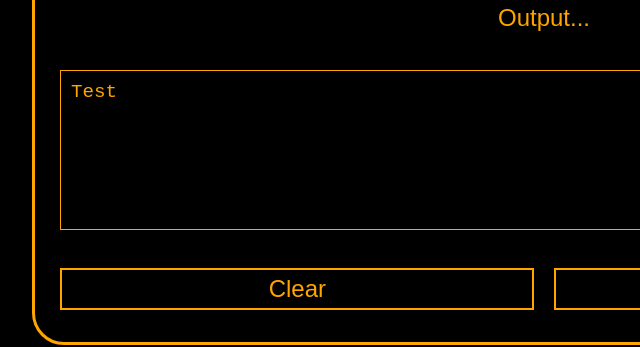
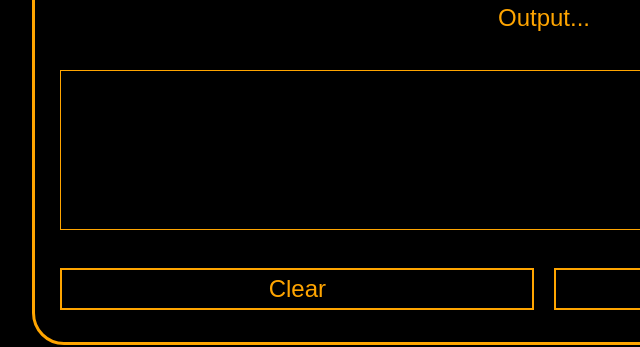
Before and after one commit to Kris-Martin/morse-translator, a plain HTML site: page index.html in a window 1280 px wide. Shown: the part 415-762 px from the top of the page, 96-736 px from the left. Drawn offline with Linux system fonts and the light colour scheme.

Commit message:
Remove test text from html

```diff
--- a/index.html
+++ b/index.html
@@ -23,7 +23,7 @@
                     placeholder="Type message to translate here: English text or Morse code - using '.' for dot, '-' for dash, a space between each morse letter, and a '/' between each word."
                 ></textarea>
                 <label for="output">Output...</label>
-                <p id="output">Test</p>
+                <p id="output"></p>
                 <div class="buttons">
                     <button id="clear">Clear</button>
                     <button id="translate">Translate</button>
```
